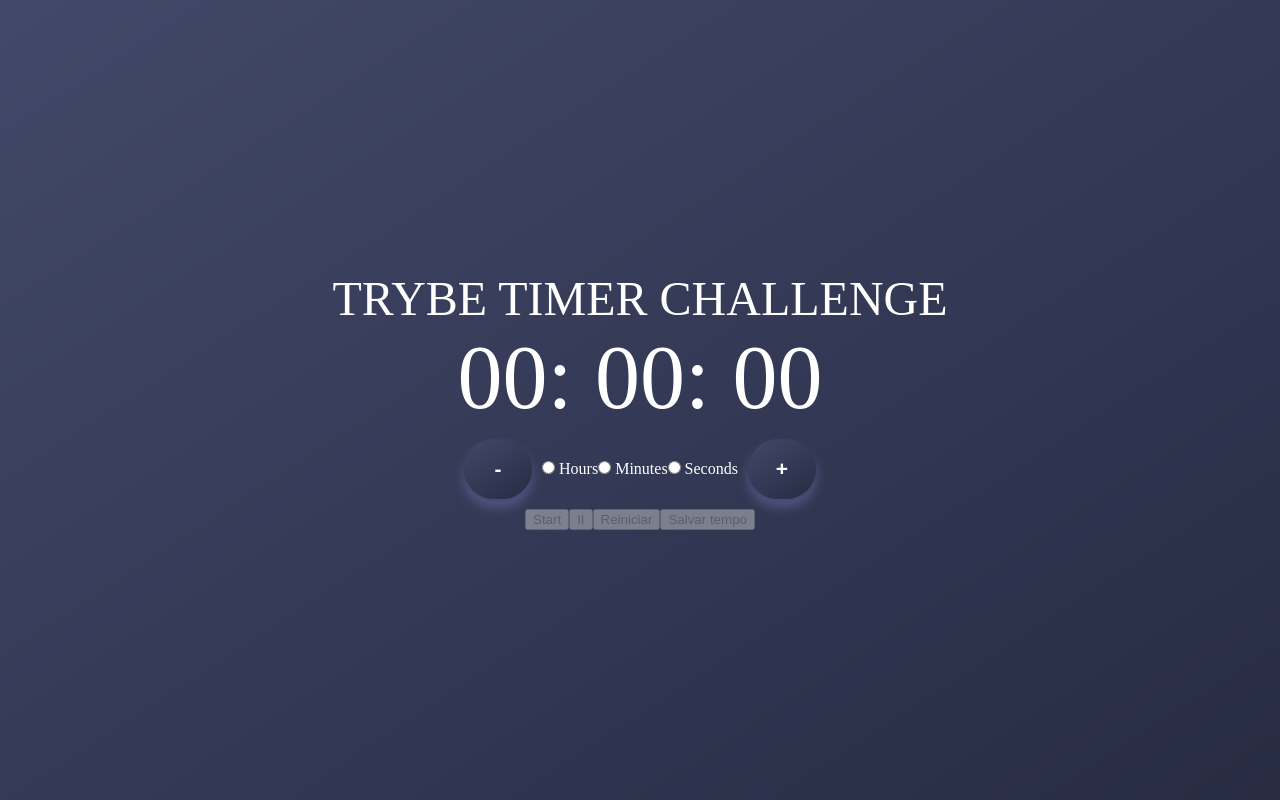
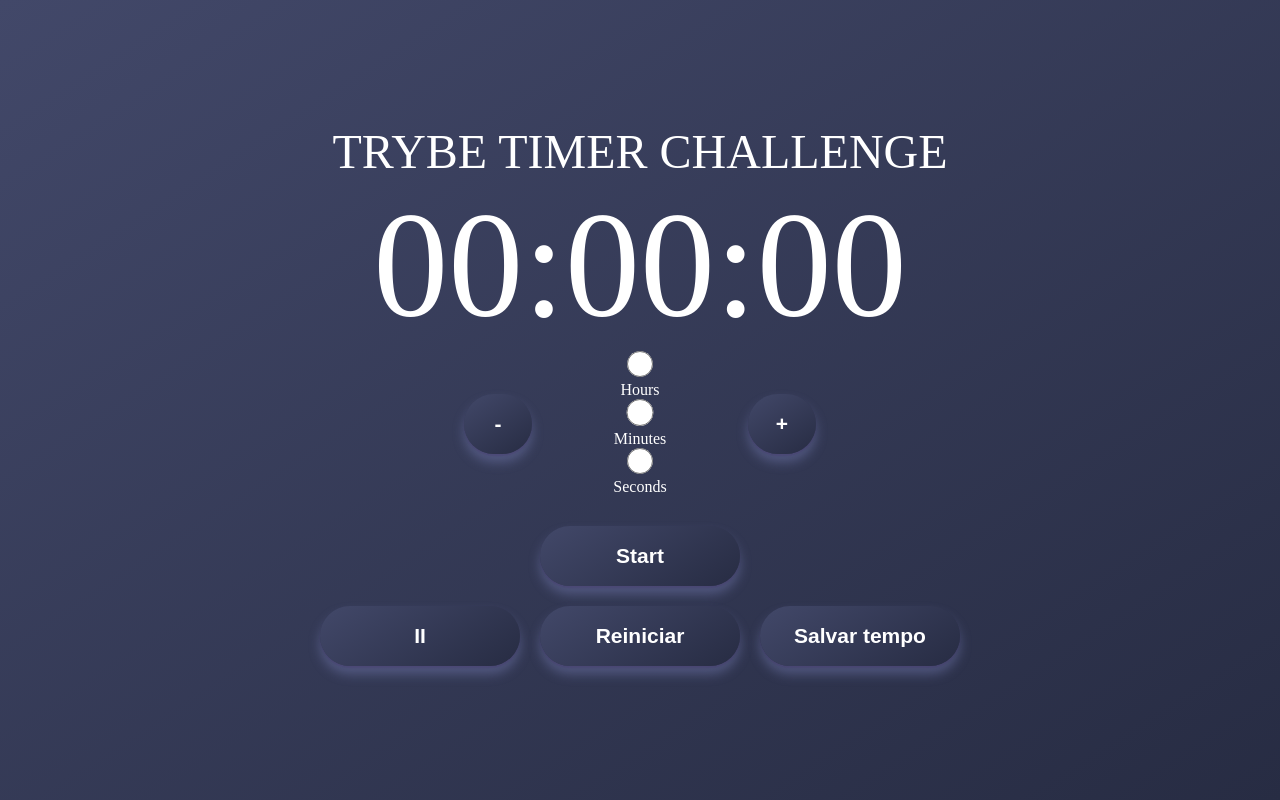
Before and after one commit to agsleonardo/trybe-time-challenge, a React (Create React App) app: page / in a window 1280 px wide. Built offline with nearby package versions, Linux system fonts and the light colour scheme; a web font is replaced by a local one.

Commit message:
remove space

```diff
--- a/src/App.css
+++ b/src/App.css
@@ -12,7 +12,12 @@
   font-family: 'Shree Devanagari 714';
 }
 
-
+input[type=radio] {
+  text-align: center;
+  border: 0px;
+  width: 100%;
+  height: 2em;
+}
 .main {
   display: inline-flex;
   flex-direction: column;
@@ -28,7 +33,7 @@
 }
 
 .counter {
-  font-size: 90px;
+  font-size: 150px;
   display: inline-flex;
   flex-wrap: wrap;
 }
@@ -36,10 +41,15 @@
 .options {
   display: inline-flex;
   align-items: center;
+  text-align: center;
 }
 
 .buttons {
+  display: inline-flex;
+}
 
+.radio {
+  font-size: 50px;
 }
 
 .adjust {
@@ -75,3 +85,11 @@
     padding: 18px 34px;
   }
 }
+
+.set {
+  width: 200px;
+}
+
+.top {
+  margin-top: 20px;
+}
--- a/src/App.js
+++ b/src/App.js
@@ -98,7 +98,7 @@
       <section className='header'>
         TRYBE TIMER CHALLENGE
       </section>
-      <section className='header'>
+      <section className='counter'>
       <Counter { ...this.state }/>
       </section>
       <section className='options'>
@@ -106,11 +106,13 @@
       <Radio onChange={this.handleChange}/>
       <Button className="adjust" name="addCounter" onClick={this.handleClick} label="+" disabled={this.state.disabled} />
       </section>
+      <section className='buttons top'>
+      <Button className="adjust set" name="start" onClick={() => this.startCounter(this.totalTimer())} label="Start" disabled={this.state.disabledStart} />
+      </section>
       <section className='buttons'>
-      <Button name="start" onClick={() => this.startCounter(this.totalTimer())} label="Start" disabled={this.state.disabledStart} />
-      <Button name="pause" onClick={this.pauseTimer} label="II" disabled={this.state.disabledPause} />
-      <Button name="restart" onClick={this.restartTimer} label="Reiniciar" disabled={this.state.disabledRestart} />
-      <Button name="saveTime" onClick={this.saveTime} label="Salvar tempo" disabled={this.state.disabledStart} />
+      <Button className="adjust set" name="pause" onClick={this.pauseTimer} label="II" disabled={this.state.disabledPause} />
+      <Button className="adjust set" name="restart" onClick={this.restartTimer} label="Reiniciar" disabled={this.state.disabledRestart} />
+      <Button className="adjust set" name="saveTime" onClick={this.saveTime} label="Salvar tempo" disabled={this.state.disabledStart} />
       </section>
       </main>
     );
--- a/src/Components/Counter.js
+++ b/src/Components/Counter.js
@@ -7,8 +7,8 @@
     const { hour, min, sec } =   this.props;
     return (
       <p className="counter">{ hour <= 9 ? `0${hour}` : hour }
-      : { min <= 9 ? `0${min}` : min }
-      : { sec <= 9 ? `0${sec}` : sec }</p>
+      :{ min <= 9 ? `0${min}` : min }
+      :{ sec <= 9 ? `0${sec}` : sec }</p>
     )
   }
 }
```
